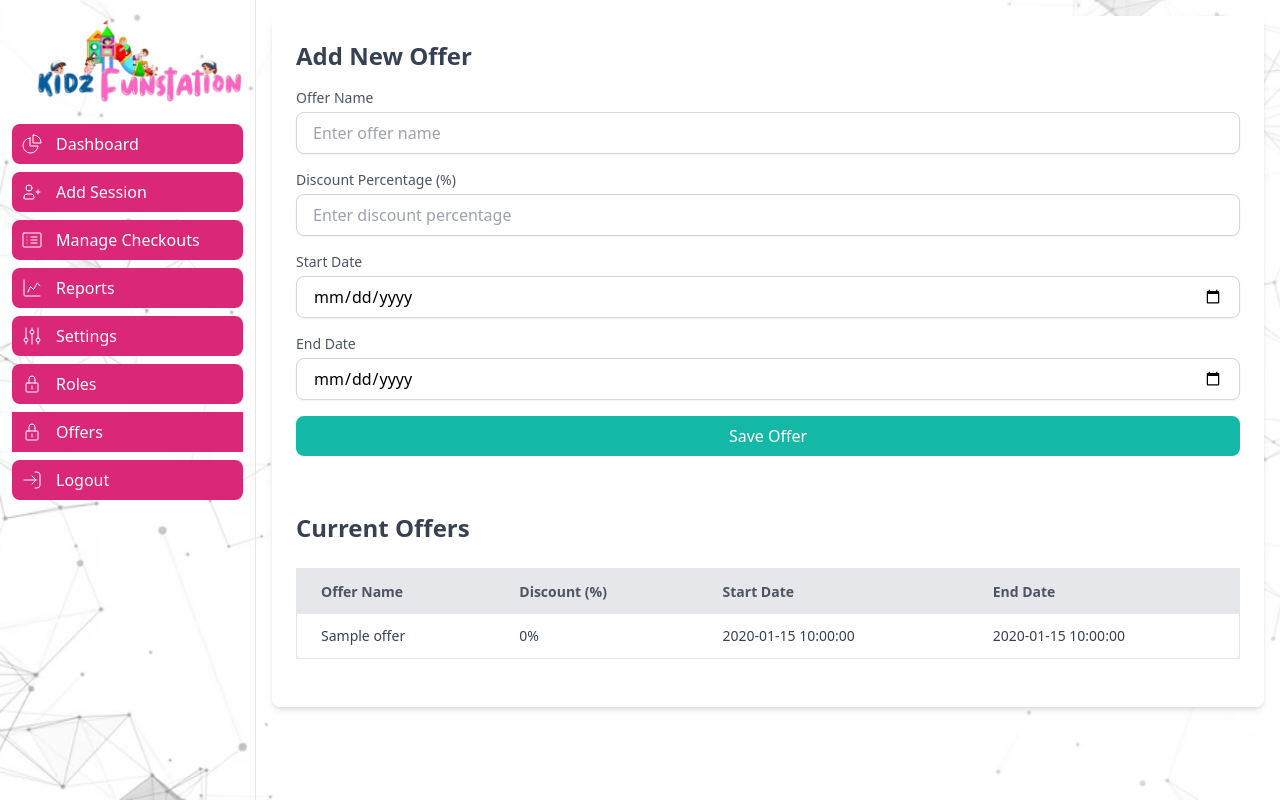
After one commit to Comestro/funstation, a PHP site: page /offer.php in a window 1280 px wide. The commit adds this page. Run offline with PHP 8.4, Linux system fonts and the light colour scheme; tables that the repository leaves empty or names only in its code hold one stand-in row (values such as "Sample post"); some libraries are stand-ins or nearby versions.

Commit message:
offer table work

```diff
--- a/include/sidebar.php
+++ b/include/sidebar.php
@@ -60,6 +60,15 @@
                 <span class="flex-1 ms-3 whitespace-nowrap">Roles</span>
                 </a>
             </li>
+            <li>
+                <a href="offer.php" class="flex items-center p-2 text-white roun
+                ded-lg bg-pink-600  hover:bg-pink-800 group">
+                <svg class="w-6 h-6" aria-hidden="true" xmlns="http://www.w3.org/2000/svg" width="24" height="24" fill="none" viewBox="0 0 24 24">
+                    <path stroke="currentColor" stroke-linecap="round" stroke-linejoin="round" stroke-width="1" d="M12 14v3m-3-6V7a3 3 0 1 1 6 0v4m-8 0h10a1 1 0 0 1 1 1v7a1 1 0 0 1-1 1H7a1 1 0 0 1-1-1v-7a1 1 0 0 1 1-1Z"/>
+                </svg>
+                <span class="flex-1 ms-3 whitespace-nowrap">Offers</span>
+                </a>
+            </li>
 
             <li>
                 <a href="logout.php" class="flex items-center p-2 text-white rounded-lg bg-pink-600  hover:bg-pink-800 group">
--- /dev/null
+++ b/offer.php
@@ -0,0 +1,126 @@
+<?php
+require_once 'config/database.php';
+// require_once 'include/login_required.php';
+
+// Handle form submission and insert offer into the database
+if ($_SERVER['REQUEST_METHOD'] == 'POST') {
+    $offer_name = $_POST['offer_name'];
+    $discount_percentage = $_POST['discount_percentage'];
+    $start_date = $_POST['start_date'];
+    $end_date = $_POST['end_date'];
+
+    // Insert offer into the database
+    $stmt = $db->prepare("INSERT INTO offers (offer_name, discount_percentage, start_date, end_date) VALUES (?, ?, ?, ?)");
+    $stmt->bind_param("siss", $offer_name, $discount_percentage, $start_date, $end_date);
+    $stmt->execute();
+    $stmt->close();
+}
+
+// Fetch all offers to display
+$offers = [];
+$result = $db->query("SELECT * FROM offers ORDER BY start_date DESC");
+if ($result) {
+    $offers = $result->fetch_all(MYSQLI_ASSOC);
+    $result->close();
+}
+?>
+
+<!DOCTYPE html>
+<html lang="en">
+
+<head>
+    <meta charset="UTF-8">
+    <meta name="viewport" content="width=device-width, initial-scale=1.0">
+    <title>Offer Management - A World for Kidz</title>
+    <script src="https://cdn.tailwindcss.com"></script>
+    <script src="https://code.jquery.com/jquery-3.5.1.min.js"></script>
+    <link href="https://cdn.jsdelivr.net/npm/flowbite@2.5.2/dist/flowbite.min.css" rel="stylesheet" />
+    <script src="https://cdnjs.cloudflare.com/ajax/libs/jquery-modal/0.9.1/jquery.modal.min.js"></script>
+    <link rel="stylesheet" href="https://cdnjs.cloudflare.com/ajax/libs/jquery-modal/0.9.1/jquery.modal.min.css" />
+    <link rel="stylesheet" href="style.css">
+</head>
+
+<body class="bg-cover h-screen overflow-y-scroll ">
+    <!-- Sidebar Toggle Button -->
+    <button data-drawer-target="logo-sidebar" data-drawer-toggle="logo-sidebar" aria-controls="logo-sidebar" type="button" class="inline-flex items-center p-2 mt-2 ms-3 text-sm text-gray-500 rounded-lg sm:hidden hover:bg-gray-100 focus:outline-none focus:ring-2 focus:ring-gray-200">
+        <span class="sr-only">Open sidebar</span>
+        <svg class="w-6 h-6" aria-hidden="true" fill="currentColor" viewBox="0 0 20 20" xmlns="http://www.w3.org/2000/svg">
+            <path clip-rule="evenodd" fill-rule="evenodd" d="M2 4.75A.75.75 0 012.75 4h14.5a.75.75 0 010 1.5H2.75A.75.75 0 012 4.75zm0 10.5a.75.75 0 01.75-.75h7.5a.75.75 0 010 1.5h-7.5a.75.75 0 01-.75-.75zM2 10a.75.75 0 01.75-.75h14.5a.75.75 0 010 1.5H2.75A.75.75 0 012 10z"></path>
+        </svg>
+    </button>
+
+    <?php include_once "include/sidebar.php"; ?>
+
+    <!-- Main Content -->
+    <div class="p-4 sm:ml-64">
+        <div class="p-6 bg-white rounded-lg shadow-md">
+            <div class="grid grid-cols-1 gap-6 mb-6">
+                <!-- Offer Form -->
+                <form action="" method="POST" class="space-y-4">
+                    <h3 class="text-2xl font-semibold text-gray-700">Add New Offer</h3>
+
+                    <div>
+                        <label for="offer_name" class="block text-sm font-medium text-gray-600">Offer Name</label>
+                        <input type="text" id="offer_name" name="offer_name" required
+                               class="w-full mt-1 px-4 py-2 border border-gray-300 rounded-lg shadow-sm focus:ring focus:ring-teal-200 focus:border-teal-400"
+                               placeholder="Enter offer name">
+                    </div>
+
+                    <div>
+                        <label for="discount_percentage" class="block text-sm font-medium text-gray-600">Discount Percentage (%)</label>
+                        <input type="number" id="discount_percentage" name="discount_percentage" min="0" max="100" step="0.01" required
+                               class="w-full mt-1 px-4 py-2 border border-gray-300 rounded-lg shadow-sm focus:ring focus:ring-teal-200 focus:border-teal-400"
+                               placeholder="Enter discount percentage">
+                    </div>
+
+                    <div>
+                        <label for="start_date" class="block text-sm font-medium text-gray-600">Start Date</label>
+                        <input type="date" id="start_date" name="start_date" required
+                               class="w-full mt-1 px-4 py-2 border border-gray-300 rounded-lg shadow-sm focus:ring focus:ring-teal-200 focus:border-teal-400">
+                    </div>
+
+                    <div>
+                        <label for="end_date" class="block text-sm font-medium text-gray-600">End Date</label>
+                        <input type="date" id="end_date" name="end_date" required
+                               class="w-full mt-1 px-4 py-2 border border-gray-300 rounded-lg shadow-sm focus:ring focus:ring-teal-200 focus:border-teal-400">
+                    </div>
+
+                    <button type="submit"
+                            class="w-full py-2 px-4 bg-teal-500 text-white font-medium rounded-lg hover:bg-teal-600 focus:outline-none focus:ring-2 focus:ring-teal-300">
+                        Save Offer
+                    </button>
+                </form>
+
+                <!-- Display Offers -->
+                <h3 class="text-2xl font-semibold text-gray-700 mt-8">Current Offers</h3>
+                <div class="overflow-auto">
+                    <table class="min-w-full bg-white border border-gray-200 rounded-lg shadow-md">
+                        <thead>
+                            <tr class="bg-gray-200 text-gray-600 text-sm leading-normal">
+                                <th class="py-3 px-6 text-left">Offer Name</th>
+                                <th class="py-3 px-6 text-left">Discount (%)</th>
+                                <th class="py-3 px-6 text-left">Start Date</th>
+                                <th class="py-3 px-6 text-left">End Date</th>
+                            </tr>
+                        </thead>
+                        <tbody class="text-gray-700 text-sm font-light">
+                            <?php foreach ($offers as $offer): ?>
+                                <tr class="border-b border-gray-200 hover:bg-gray-100">
+                                    <td class="py-3 px-6 text-left"><?php echo htmlspecialchars($offer['offer_name']); ?></td>
+                                    <td class="py-3 px-6 text-left"><?php echo htmlspecialchars($offer['discount_percentage']); ?>%</td>
+                                    <td class="py-3 px-6 text-left"><?php echo htmlspecialchars($offer['start_date']); ?></td>
+                                    <td class="py-3 px-6 text-left"><?php echo htmlspecialchars($offer['end_date']); ?></td>
+                                </tr>
+                            <?php endforeach; ?>
+                        </tbody>
+                    </table>
+                </div>
+            </div>
+        </div>
+    </div>
+
+    <!-- Flowbite JavaScript -->
+    <script src="https://cdn.jsdelivr.net/npm/flowbite@2.5.2/dist/flowbite.min.js"></script>
+</body>
+
+</html>
```
Also changed, not shown: function/save_offer.php (added, +34 -0 lines), receipt.php (+32 -7 lines).
